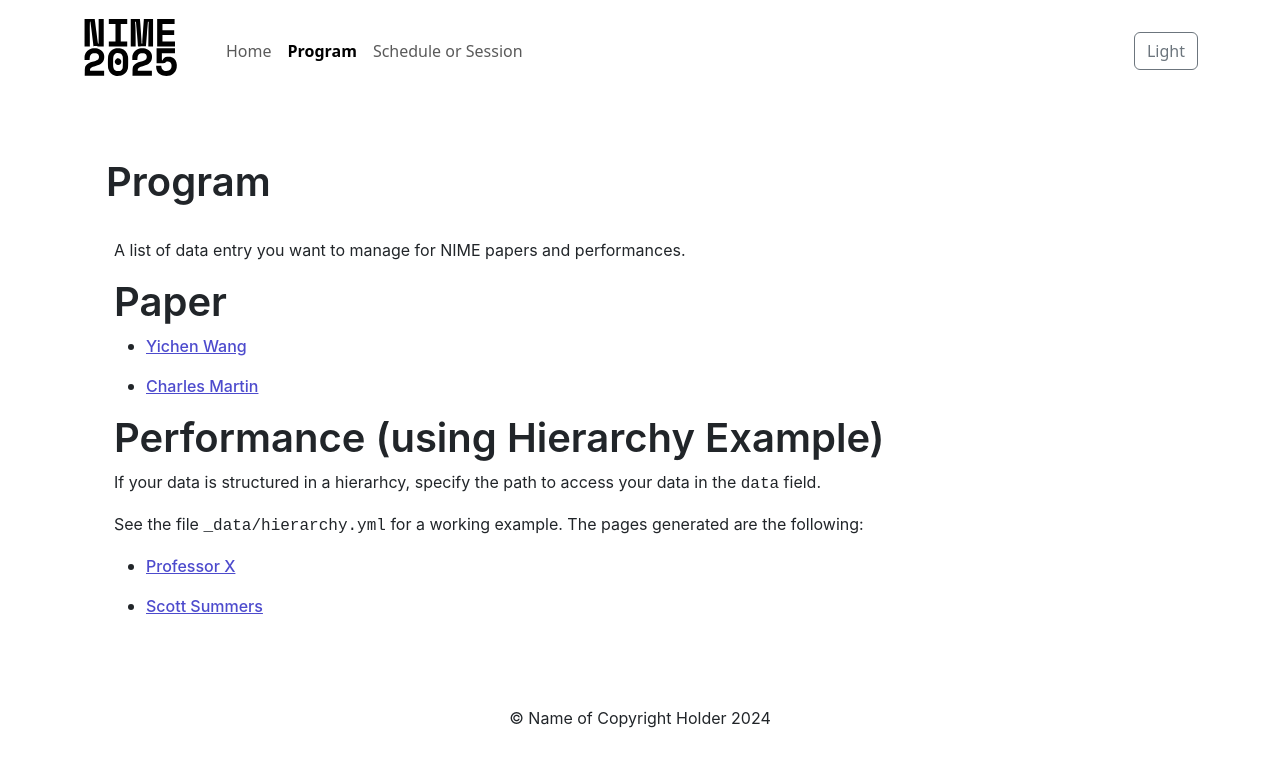
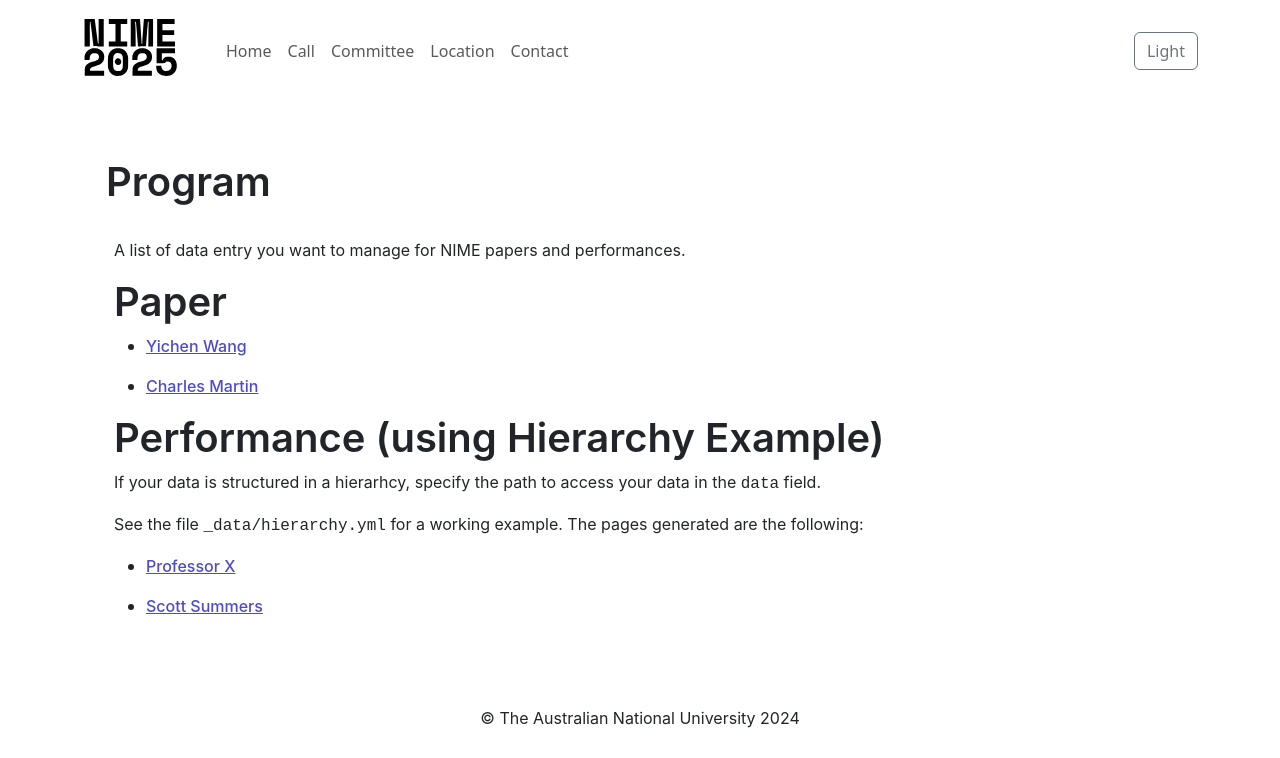
Before and after one commit to smcclab/nime2025_website, a Jekyll site: the page built from program.md, in a window 1280 px wide, cut to the strip 0-758 px from the top of the page. Built offline with Jekyll 4.4.1, drawn with Linux system fonts in a browser that asks for light colours; nearby versions of some CDN libraries; a style sheet for code colours, icons or effects is not loaded.

Commit message:
more initial content

```diff
--- a/_config.yml
+++ b/_config.yml
@@ -7,17 +7,26 @@ baseurl: "" # the subpath of your site, e.g. /blog
 url: "" # the base hostname & protocol for your site, e.g. http://example.com
 twitter_username: jekyllrb
 github_username:  jekyll
-footer_copyright: Name of Copyright Holder
+footer_copyright: The Australian National University
 logo: /assets/NIME2025_type.svg
 favicon: /assets/NIME2025_type.svg
 
 navigation_header:
 - title: Home
   url: /
-- title: Program
-  url: /program/
-- title: Schedule or Session
-  url: /schedule
+- title: Call
+  url: /call
+- title: Committee
+  url: /committee
+- title: Location
+  url: /location
+- title: Contact
+  url: /contact
+
+# - title: Program
+#   url: /program/
+# - title: Schedule or Session
+#   url: /schedule
 
 # jekyll datagen_gem config below
 page_gen-dirs: true # uncomment, if you prefer to generate named folders
--- a/assets/styles.scss
+++ b/assets/styles.scss
@@ -117,7 +117,7 @@ $ui-4: #4d4bcd;
 }
 
 .feature-image {
-    height: 12rem;
+    height: 25rem;
     background-position: center center;
     background-repeat: no-repeat;
 }
```
Also changed, not shown: _data/committee.yml (added, +20 -0 lines), call.md (added, +7 -0 lines), committee.md (added, +30 -0 lines), contact.md (added, +11 -0 lines), index.md (+4 -7 lines), location.md (added, +7 -0 lines).
